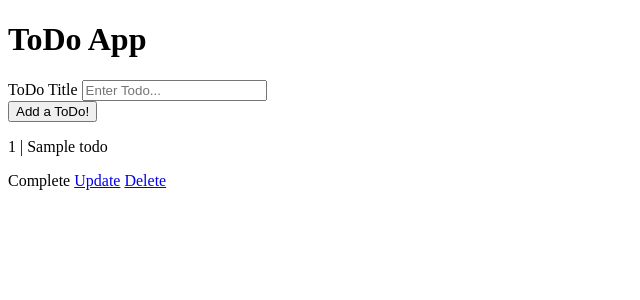
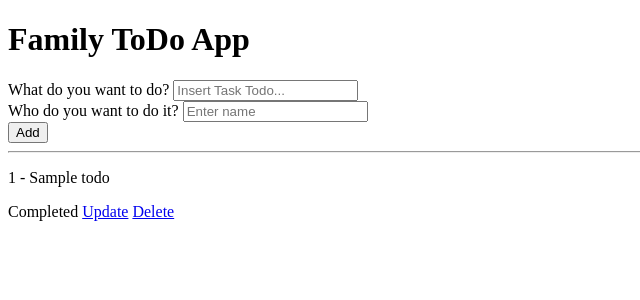
Before and after one commit to BMustafa97/Project1QA, a Flask app: page / in a window 1280 px wide. Shown: the top 300 px of the page, without its empty margins (0-640 px from the left). Run offline with Flask 2, Linux system fonts and the light colour scheme; tables that the repository leaves empty hold one stand-in row (values such as "Sample post").

Commit message:
CRUD COMPLETE

```diff
--- a/app.py
+++ b/app.py
@@ -2,20 +2,28 @@ from flask import Flask, render_template, request, redirect, url_for
 from flask_sqlalchemy import SQLAlchemy
 
 app = Flask(__name__)
+
 app.config['SQLALCHEMY_DATABASE_URI'] = 'sqlite:///db.sqlite'
 app.config['SQLALCHEMY_TRACK_MODIFICATIONS'] = False
 db = SQLAlchemy(app)
+
 
 class Todo(db.Model):
     id = db.Column(db.Integer, primary_key=True)
     title = db.Column(db.String(100))
     complete = db.Column(db.Boolean)
 
-@app.route('/')
+#class Name(db.Model):
+#    id = db.Column(db.Integer, primary_key=True, nullable=False)
+#    persons = db.Column(db.String(15))
+#    todos = db.relationship('Todo', backref='Name')
+#establish a relationship between this table and Todo one
+
+@app.route("/")
 def home():
     todo_list = Todo.query.all()
-    print(todo_list)
-    return render_template('home.html', todo_list=todo_list)
+    return render_template("home.html", todo_list=todo_list)
+
 
 @app.route("/add", methods=["POST"])
 def add():
@@ -25,12 +33,14 @@ def add():
     db.session.commit()
     return redirect(url_for("home"))
 
+
 @app.route("/update/<int:todo_id>")
 def update(todo_id):
     todo = Todo.query.filter_by(id=todo_id).first()
     todo.complete = not todo.complete
     db.session.commit()
     return redirect(url_for("home"))
+
 
 @app.route("/delete/<int:todo_id>")
 def delete(todo_id):
--- a/templates/home.html
+++ b/templates/home.html
@@ -3,30 +3,36 @@
 <head>
     <meta charset="UTF-8">
     <title>Home Page</title>
+
 </head>
 <body>
-    <h1>ToDo App</h1>
+    <h1>Family ToDo App</h1>
 
     <form action="/add" method="POST">
         <div>
-            <label for="title">ToDo Title</label>
-            <input type="text" name="title" placeholder="Enter Todo...">
+            <label for="title">What do you want to do?</label>
+            <input type="text" name="title" placeholder="Insert Task Todo...">
             <br>
-            <button type="submit">Add a ToDo!</button>
+            <label for="title">Who do you want to do it?</label>
+             <input type="text" name="title" placeholder="Enter name">
+            <br>
+            <button type="submit">Add</button>
         </div>
     </form>
 
+        <hr>
+
     {% for todo in todo_list %}
-            <p> {{ todo.id }} | {{ todo.title }}</p>
-
+            <p> {{ todo.id }} - {{ todo.title }} </p>
             {% if todo.complete == False %}
                 <span>Not Completed</span>
             {% else %}
-                <span>Complete</span>
+                <span>Completed</span>
             {% endif %}
 
             <a href="/update/{{ todo.id }}">Update</a>
             <a href="/delete/{{ todo.id }}">Delete</a>
     {% endfor %}
+    </div>
 </body>
 </html>
```
